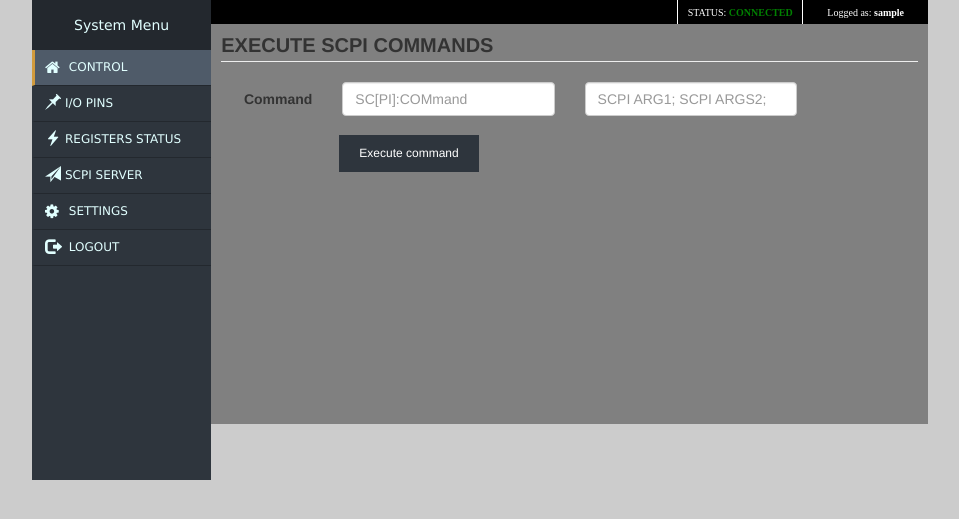
After one commit to 1nfused/RemoteAccess, a Flask app: page /scpi_server in a window 1280 px wide. The commit adds this page. Shown: the top 519 px of the page, without its empty margins (160-1119 px from the left). Run offline with Flask 2, Linux system fonts and the light colour scheme; the visitor is signed in with stand-in values (Sample User, id 1); some libraries are stand-ins or nearby versions.

Commit message:
Added scpi_server.html alongisde some basic request handling.

```diff
--- a/remote_system/app/main.py
+++ b/remote_system/app/main.py
@@ -80,9 +80,17 @@ def login_page():
     return render_template('login.html', error=error)
 
 
-@app.route('/update_profile', methods=['GET', 'POST'])
-def update_profile():
-    return
+@app.route('/scpi_server', methods=['GET', 'POST'])
+def scpi_server():
+
+    if request.method == 'POST':
+        flash("Successfully executed SCPI command")
+        flash(request.form.get('scpi_command'))
+        flash(request.form.get('scpi_args'))
+        return redirect(url_for('scpi_server'))
+
+    return render_template('scpi_server.html')
+
 
 @app.route('/gpio', methods=['GET'])
 def gpio():
--- a/remote_system/app/static/css/style.css
+++ b/remote_system/app/static/css/style.css
@@ -187,6 +187,7 @@ body{
   height: 3%;
   background-color: black;
   float: right;
+  text-align: middle;
 }
 
 /* CUSTOMER CONTENT HEIGHTS */
@@ -203,11 +204,15 @@ body{
 }
 
 .settings_content {
-  height: 60%;
+  height: 55%;
 }
 
 .content_registers{
   height: 70%;
+}
+
+.scpi_content{
+  height: 50%;
 }
 
 .content h2{
@@ -230,16 +235,15 @@ body{
   float: right;
 }
 
-table {
+.status_table {
       border-collapse: collapse;
       width: 35%;
       height: 100%;
       float: right;
   }
 
-th, td {
+.status_table th, td {
     font-family: FontAwesome;
-    text-align: left;
     padding: 4px;
     width: 120px;
     border-left: 1px solid white; /* Color of the chosen background */
@@ -314,7 +318,7 @@ th, td {
     color: red;
 }
 
-.gpio_table th, td {
+.gpio_table th, .gpio_table td {
     text-align: left;
     padding: 8px;
 }
--- a/remote_system/app/templates/base.html
+++ b/remote_system/app/templates/base.html
@@ -39,7 +39,7 @@
 		                	<i class="fa glyphicon glyphicon-flash fa-lg"></i>REGISTERS STATUS</a>
 		                </li>
 		                <li>
-		                	<a href="">
+		                	<a href="{{ url_for('scpi_server') }}">
 		                	<i class="fa glyphicon glyphicon-send fa-lg"></i>SCPI SERVER</a>
 		                </li>
 		                <li>
--- /dev/null
+++ b/remote_system/app/templates/scpi_server.html
@@ -0,0 +1,41 @@
+{% extends "base.html" %}
+{% block extra_scripts %}{% endblock %}
+{% block extra_header %}{% endblock %}
+
+{% block content %}
+<dvi class="content scpi_content">
+	{% with messages = get_flashed_messages() %}
+	  {% if messages %}
+	    {% for message in messages %}
+	      <div class="alert alert-success alert-dismissible" role="alert">
+		      <button type="button" class="close" data-dismiss="alert" aria-label="close"><span aria-hidden="true">&times;</span></button>
+		      {{ message }}
+	      </div>
+	    {% endfor %}
+	    </ul>
+	  {% endif %}
+	{% endwith %}
+	<div class="settings_header">
+		<h2><strong>EXECUTE SCPI COMMANDS</strong></h2>
+	</div>
+	<hr class="custom_breaker">
+
+	<div class="form_data">
+		<form action="" class="form-horizontal" method="post">
+			<div class="form-group">
+			    <label for="username" class="col-xs-4 col-sm-2 control-label">Command</label>
+			    <div class="col-xs-4 col-sm-4">
+			      <input class="form-control" id="scpi_command" name="scpi_command" type="text" placeholder="SC[PI]:COMmand">
+			    </div>
+			    <div class="col-xs-4 col-sm-4">
+			      <input class="form-control" id="scpi_args" name="scpi_args" type="username" placeholder="SCPI ARG1; SCPI ARGS2;">
+			    </div>
+		  	</div>
+
+		  	<div class="col-sm-offset-2">
+		      <button name="scpi_command" href="{{ url_for('scpi_server') }}" class="custom_button" type="submit">Execute command</button>
+		    </div>
+		 </form>
+	</div>
+</dvi>
+{% endblock %}
```
